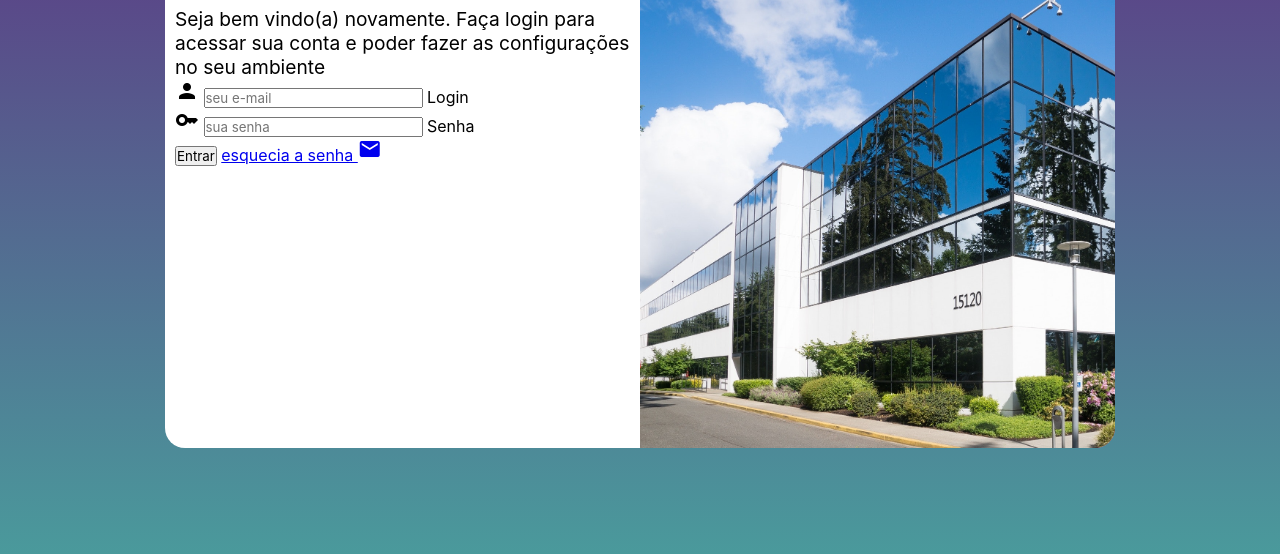
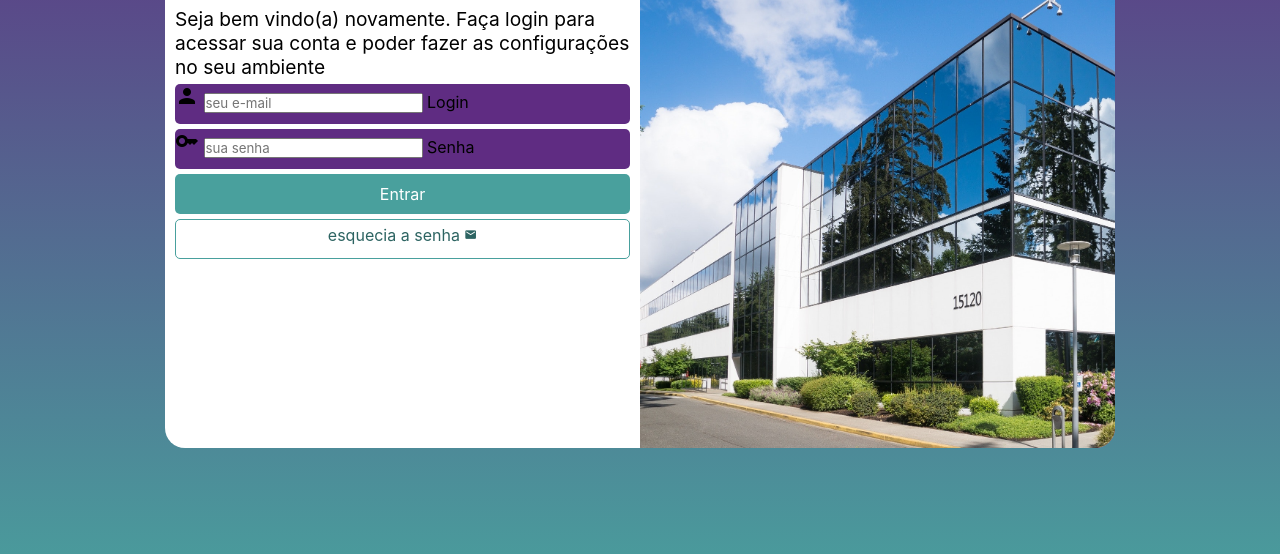
Before and after one commit to JeerTeles/projeto-login, a plain HTML site: page index.html in a window 1280 px wide. Shown: the part 202-756 px from the top of the page. Drawn offline with Linux system fonts and the light colour scheme.

Commit message:
Estilizei os forms

```diff
--- a/estilos/style.css
+++ b/estilos/style.css
@@ -63,3 +63,53 @@ div#formulario > h1{
 div#formulario > p{
     font-size: 0.8em;
 }
+
+form  > div.campo{
+    background-color: #5f2c82;
+    display: block;
+    width: 100%;
+    height: 40px;
+    border-radius: 5px;
+    margin: 5px 0px;
+}
+
+form > input[type=submit]{
+    display: block;
+    font-size: 1em;
+    width: 100%;
+    height: 40px;
+    background-color: #49a09d;
+    color: white;
+    border: none;
+    margin-top: 5px;
+    border-radius: 5px;
+    cursor: pointer;
+}
+
+form > input[type=submit]:hover{
+    background-color: #195553;
+}
+
+form > a.botao{
+    display: block;
+    text-align: center;
+    font-size: 1em;
+    width: 100%;
+    height: 40px;
+    margin-top: 5px;
+    padding-top: 5px;
+    background-color: white;
+    color: #2d6462;
+    border: 1px solid #49a09d;
+    border-radius: 5px;
+    text-decoration: none;
+}
+
+form a.botao:hover{
+    background-color: #6cd3cf;
+}
+
+
+form a.botao > i{
+    font-size: 0.8em;
+}
--- a/index.html
+++ b/index.html
@@ -30,7 +30,7 @@
                         <label for="isenha">Senha</label>
                     </div>
                     <input type="submit" value="Entrar">
-                    <a href="esqueci.html">
+                    <a href="esqueci.html" class="botao">
                         esquecia a senha <i class="material-icons">mail</i>
                     </a>
                 </form>
```
